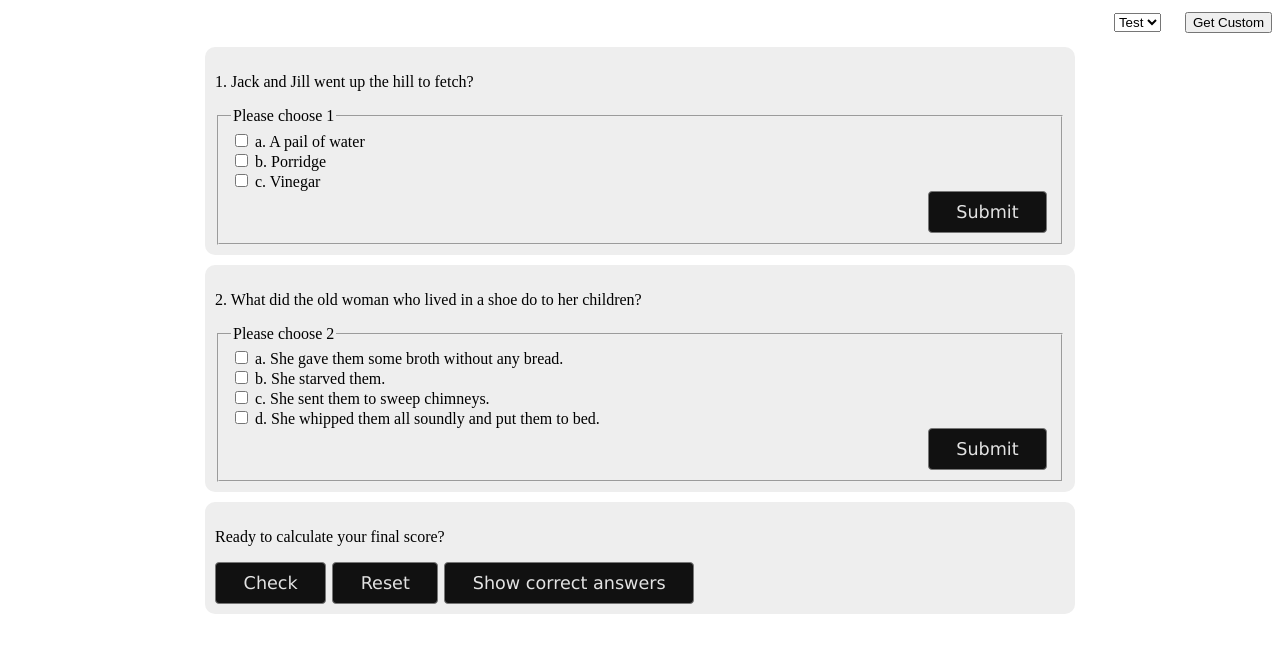
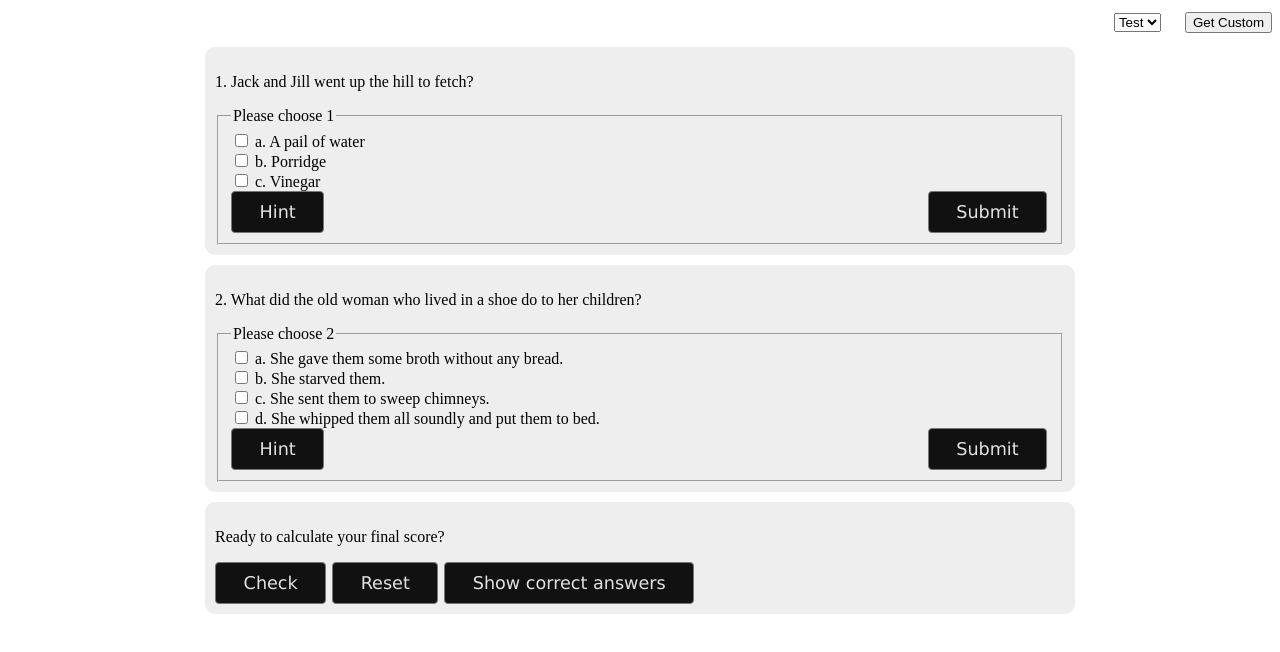
Before and after one commit to annoyingmouse/ExamPreparationjQueryTool, a plain HTML site: page index.html in a window 1280 px wide. Drawn offline with Linux system fonts and the light colour scheme.

Commit message:
Added hints... hints remain hinted even after checking so you can tell what you needed a hint with ;-)

```diff
--- a/css/main.css
+++ b/css/main.css
@@ -31,7 +31,8 @@ span.check{
 }
 span.final,
 span.reset,
-span.show{
+span.show,
+span.hint{
     padding:               3px 10px;
 }
 select#paper{
--- a/index.html
+++ b/index.html
@@ -28,6 +28,7 @@
                     <label for="{{:#parent.parent.index+1}}_{{:#index+1}}_{{:key}}">{{:key}}. {{:value}}</label>
                     <br>
                     {{/for}}
+                    <span class="hint">Hint</span>
                     <span class="check">Submit</span>
                 </fieldset>
             </div>
--- a/js/main.js
+++ b/js/main.js
@@ -41,7 +41,6 @@ $(function () {
                 }else{
                      $(this).prop("checked",false);
                 }
-
             });
         });
         $(".check").trigger("click");
```
